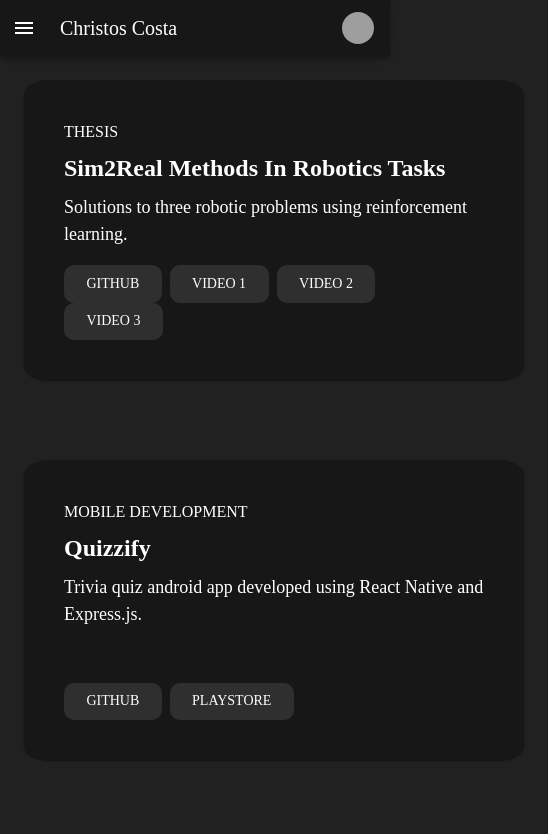
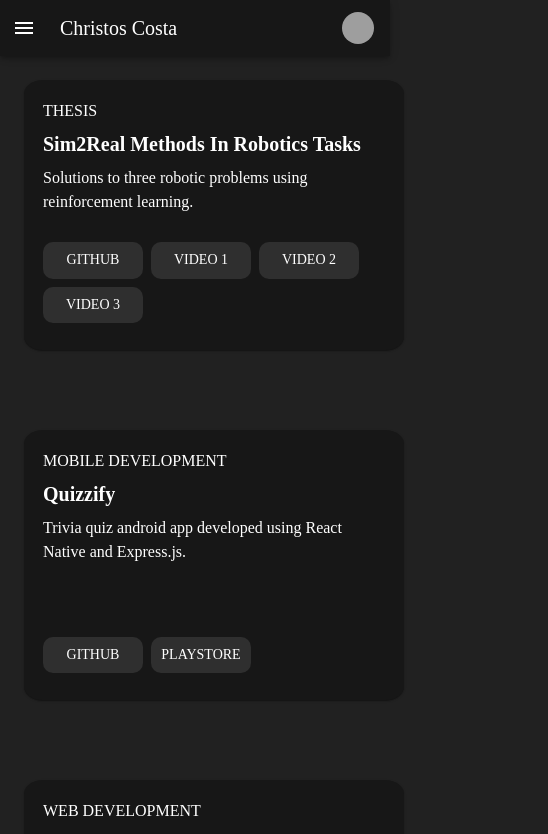
Before and after one commit to chkosta/chkosta.github.io, a React (Create React App) app: page /projects in a window 390 px wide. Shown: the top 834 px of the page, 548 px wide, since content can reach past the window. Built offline with nearby package versions, Linux system fonts and the light colour scheme; grey boxes are pictures that could not be loaded.

Commit message:
Card Responsiveness

```diff
--- a/src/web/components/shared/StyledButtons/index.tsx
+++ b/src/web/components/shared/StyledButtons/index.tsx
@@ -3,7 +3,7 @@ import { styled } from "@mui/system";
 
 export const PrimaryButton = styled(Button)(({ theme }) => ({
   borderRadius: 10,
-  padding: "0.4rem 1.4rem 0.4rem 1.4rem",
+  width: 100,
   textTransform: "none",
   backgroundColor: "#2F2F2F",
   color: "#FFFFFF",
@@ -11,9 +11,9 @@ export const PrimaryButton = styled(Button)(({ theme }) => ({
 
 export const SecondaryButton = styled(Button)(({ theme }) => ({
   borderRadius: 10,
-  padding: "0.4rem 1.4rem 0.4rem 1.4rem",
+  width: 100,
   textTransform: "none",
   borderColor: "#cfcfcf",
-  backgroundColor: "#2F2F2F",
+  backgroundColor: "#FFFFFF",
   color: "#FFFFFF",
 }));
--- a/src/web/pages/AboutPage/index.tsx
+++ b/src/web/pages/AboutPage/index.tsx
@@ -9,7 +9,7 @@ const AboutPage = (props: IAboutPageProps) => {
 
   return (
     <Box sx={{ ...(!isMobile && { m: "0 80px" }) }}>
-      <Typography variant="h4" fontWeight={"bold"}>
+      <Typography variant="h5" fontWeight={"bold"}>
         Background
       </Typography>
       <Typography component="ul" sx={{ mt: 2 }}>
--- a/src/web/pages/ProjectsPage/index.tsx
+++ b/src/web/pages/ProjectsPage/index.tsx
@@ -19,31 +19,35 @@ const ProjectsPage = (props: IProjectsPageProps) => {
                 display: "flex",
                 flexDirection: "column",
                 justifyContent: "space-between",
-                padding: "8%",
-                width: "500px",
-                height: "300px",
+                padding: "5%",
+                width: "380px",
+                height: "270px",
                 borderRadius: "5%",
                 backgroundColor: theme.palette.primary.dark,
               }}
             >
               <Box>
-                <Typography gutterBottom>{el.group}</Typography>
-                <Typography fontSize={24} fontWeight={"bold"} gutterBottom>
+                <Typography fontSize={16} gutterBottom>
+                  {el.group}
+                </Typography>
+                <Typography fontSize={20} fontWeight={"bold"} gutterBottom>
                   {el.title}
                 </Typography>
-                <Typography fontSize={18} gutterBottom>
+                <Typography fontSize={16} gutterBottom>
                   {el.description}
                 </Typography>
               </Box>
 
-              <Box>
+              <Box
+                sx={{ display: "flex", flexWrap: "wrap", marginTop: "10px" }}
+              >
                 {el.buttons.map((el) => (
                   <PrimaryButton
                     key={el.name}
                     onClick={() => {
                       window.open(el.link, "_blank");
                     }}
-                    sx={{ mr: "8px" }}
+                    sx={{ mr: "8px", mb: "8px" }}
                   >
                     {el.name}
                   </PrimaryButton>
--- a/src/web/pages/ToolingPage/index.tsx
+++ b/src/web/pages/ToolingPage/index.tsx
@@ -9,7 +9,7 @@ const ToolingPage = (props: IToolingPageProps) => {
 
   return (
     <Box sx={{ ...(!isMobile && { m: "0 80px" }) }}>
-      <Typography variant="h4" fontWeight={"bold"}>
+      <Typography variant="h5" fontWeight={"bold"}>
         Libraries and Frameworks
       </Typography>
       <Typography component="ul" mt={2}>
@@ -48,7 +48,7 @@ const ToolingPage = (props: IToolingPageProps) => {
         </Typography>
       </Typography>
 
-      <Typography variant="h4" fontWeight={"bold"} mt={8}>
+      <Typography variant="h5" fontWeight={"bold"} mt={8}>
         User Interface
       </Typography>
       <Typography component="ul" mt={2}>
@@ -82,7 +82,7 @@ const ToolingPage = (props: IToolingPageProps) => {
       <Typography fontSize={18} mt={8}>
         Website code is open source at{" "}
         <a
-          href="https://github.com/chkosta/my-portfolio"
+          href="https://github.com/chkosta/chkosta.github.io"
           target="_blank"
           rel="noopener noreferrer"
           style={{ color: "#007bff" }}
```
